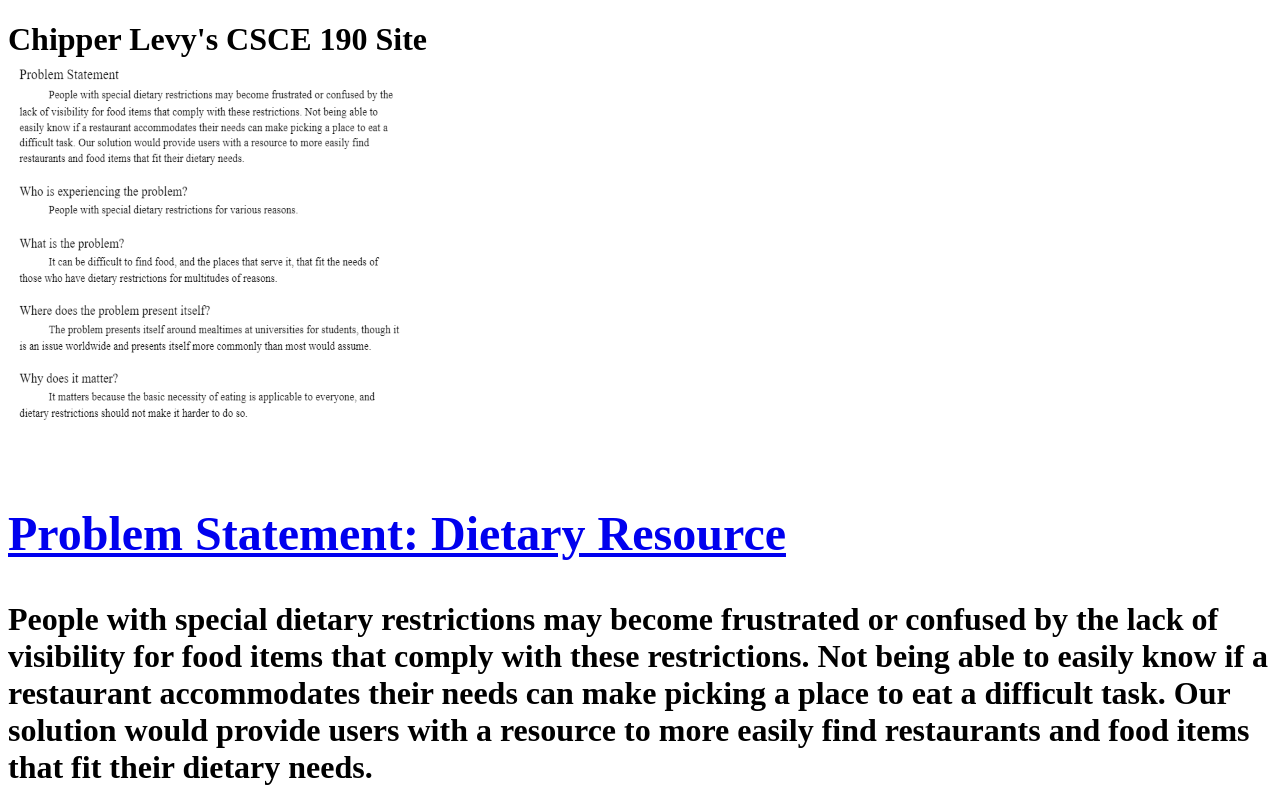
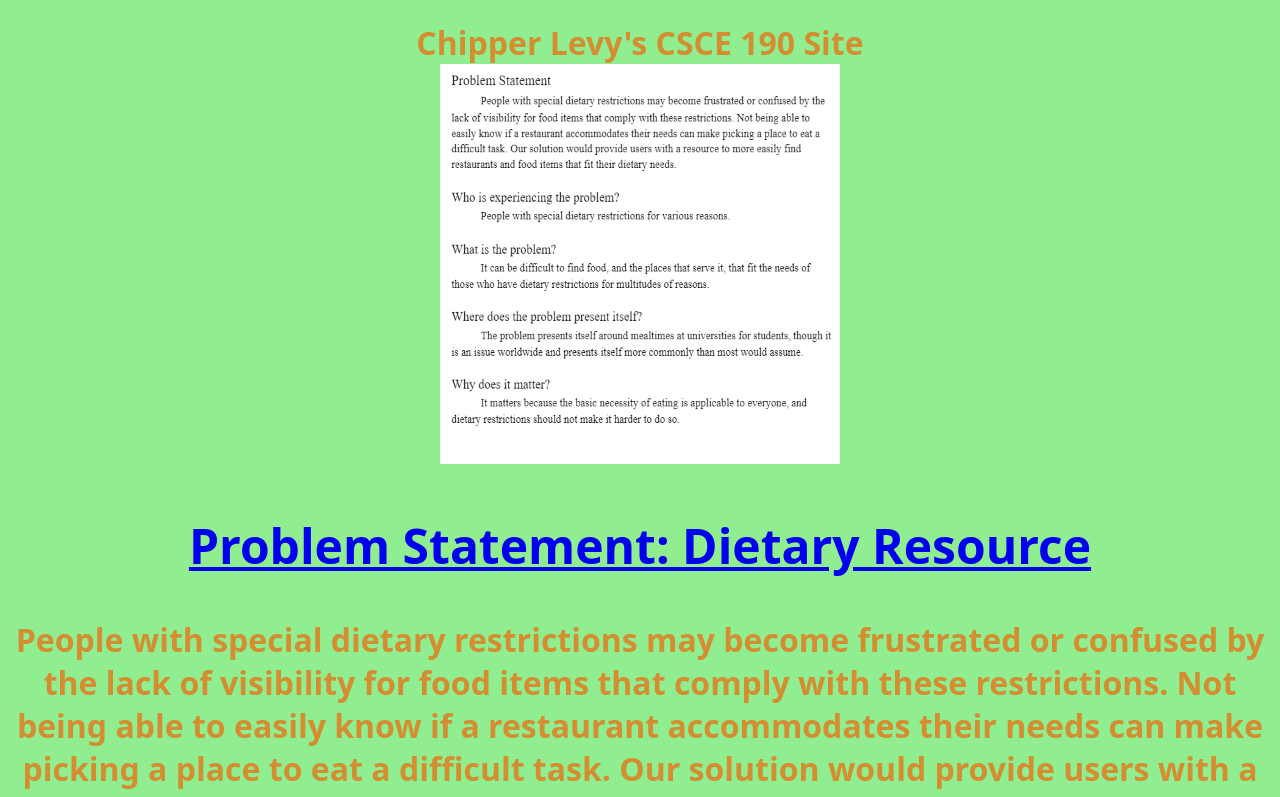
Before and after one commit to chipperl2/chipperl2.github.io, a plain HTML site: page index.html in a window 1280 px wide. Shown: the top 797 px of the page. Drawn offline with Linux system fonts and the light colour scheme.

Commit message:
Add files via upload

```diff
--- a/index.html
+++ b/index.html
@@ -2,6 +2,7 @@
     <html>
         <head>
             <title> CSCE 190: Chipper Levy</title>
+            <link rel="stylesheet" href="styles.css">
         </head>
         <body>
             <h1>Chipper Levy's CSCE 190 Site
--- /dev/null
+++ b/styles.css
@@ -0,0 +1,9 @@
+body {
+    background:lightgreen;
+    font-family:system-ui, -apple-system, BlinkMacSystemFont, 'Segoe UI', Roboto, Oxygen, Ubuntu, Cantarell, 'Open Sans', 'Helvetica Neue', sans-serif;
+}
+
+h1 {
+    color:rgb(212, 141, 49);
+    text-align:center;
+}
```
